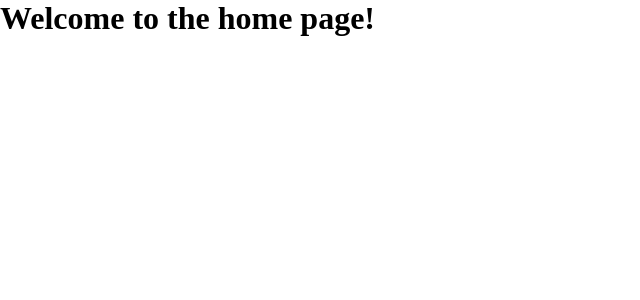
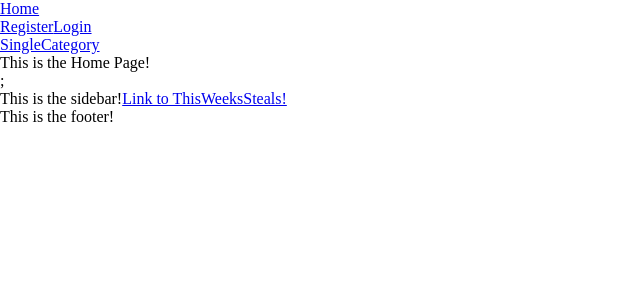
Before and after one commit to koko-felon/grace-shopper, a React (Create React App) app: page / in a window 1280 px wide. Shown: the top 300 px of the page, without its empty margins (0-640 px from the left). Built offline with nearby package versions, Linux system fonts and the light colour scheme.

Commit message:
v1 front end components and routing

```diff
--- a/src/components/App.jsx
+++ b/src/components/App.jsx
@@ -1,5 +1,10 @@
 import React from "react";
 import { BrowserRouter as Router, Switch, Route } from "react-router-dom";
+import Login from "./Login";
+import Register from "./Register";
+import Home from "./Home";
+import ThisWeeksSteals from "./ThisWeeksSteals";
+import SingleCategory from "./SingleCategory";
 
 const App = () => {
   return (
@@ -7,13 +12,19 @@ const App = () => {
       <Router>
         <Switch>
           <Route exact path="/">
-            <h1>Welcome to the home page!</h1>
+            <Home />
           </Route>
           <Route path="/Login">
-            <h1>Welcome to the Login page!</h1>
+            <Login />
           </Route>
           <Route path="/Register">
-            <h1>Welcome to the Register page!</h1>
+            <Register />
+          </Route>
+          <Route path="/ThisWeeksSteals">
+            <ThisWeeksSteals />
+          </Route>
+          <Route path="/SingleCategory">
+            <SingleCategory />
           </Route>
         </Switch>
       </Router>
--- /dev/null
+++ b/src/components/Footer.js
@@ -0,0 +1,7 @@
+import React from "react";
+
+function Footer(props) {
+  return <div>This is the footer!</div>;
+}
+
+export default Footer;
--- /dev/null
+++ b/src/components/Home.js
@@ -0,0 +1,17 @@
+import React from "react";
+import Nav from "./Nav";
+import Footer from "./Footer";
+import SideBar from "./SideBar";
+
+function Home(props) {
+  return (
+    <>
+      <Nav />
+      <div>This is the Home Page!</div>;
+      <SideBar />
+      <Footer />
+    </>
+  );
+}
+
+export default Home;
--- /dev/null
+++ b/src/components/Login.js
@@ -0,0 +1,17 @@
+import React from "react";
+import Nav from "./Nav";
+import { Link } from "react-router-dom";
+import Footer from "./Footer";
+
+function Login() {
+  return (
+    <>
+      <Nav />
+      <div>This is the Login Page!</div>
+      <Link to="/Register">Link to Register Page!</Link>
+      <Footer />
+    </>
+  );
+}
+
+export default Login;
--- /dev/null
+++ b/src/components/Nav.js
@@ -0,0 +1,17 @@
+import React from "react";
+import { Link } from "react-router-dom";
+
+function Nav() {
+  return (
+    <div>
+      <Link to="/">Home</Link>
+      <div>
+        <Link to="/Register">Register</Link>
+        <Link to="/Login">Login</Link>
+      </div>
+      <Link to="/SingleCategory">SingleCategory</Link>
+    </div>
+  );
+}
+
+export default Nav;
--- /dev/null
+++ b/src/components/Register.js
@@ -0,0 +1,15 @@
+import React from "react";
+import Nav from "./Nav";
+import Footer from "./Footer";
+
+function Register() {
+  return (
+    <>
+      <Nav />
+      <div>This is the Register page!</div>
+      <Footer />
+    </>
+  );
+}
+
+export default Register;
--- /dev/null
+++ b/src/components/SideBar.js
@@ -0,0 +1,13 @@
+import React from "react";
+import { Link } from "react-router-dom";
+
+function Sidebar() {
+  return (
+    <div>
+      This is the sidebar!
+      <Link to="/ThisWeeksSteals">Link to ThisWeeksSteals!</Link>
+    </div>
+  );
+}
+
+export default Sidebar;
--- /dev/null
+++ b/src/components/SingleCategory.js
@@ -0,0 +1,17 @@
+import React from "react";
+import Nav from "./Nav";
+import Footer from "./Footer";
+import SideBar from "./SideBar";
+
+function SingleCategory(props) {
+  return (
+    <>
+      <Nav />
+      <div>This is the Single Category page!</div>
+      <SideBar />
+      <Footer />
+    </>
+  );
+}
+
+export default SingleCategory;
--- /dev/null
+++ b/src/components/ThisWeeksSteals.js
@@ -0,0 +1,15 @@
+import React from "react";
+import Nav from "./Nav";
+import Footer from "./Footer";
+
+function ThisWeeksSteals(props) {
+  return (
+    <>
+      <Nav />
+      <div>This is the Weekly Steals Page!</div>
+      <Footer />
+    </>
+  );
+}
+
+export default ThisWeeksSteals;
```
